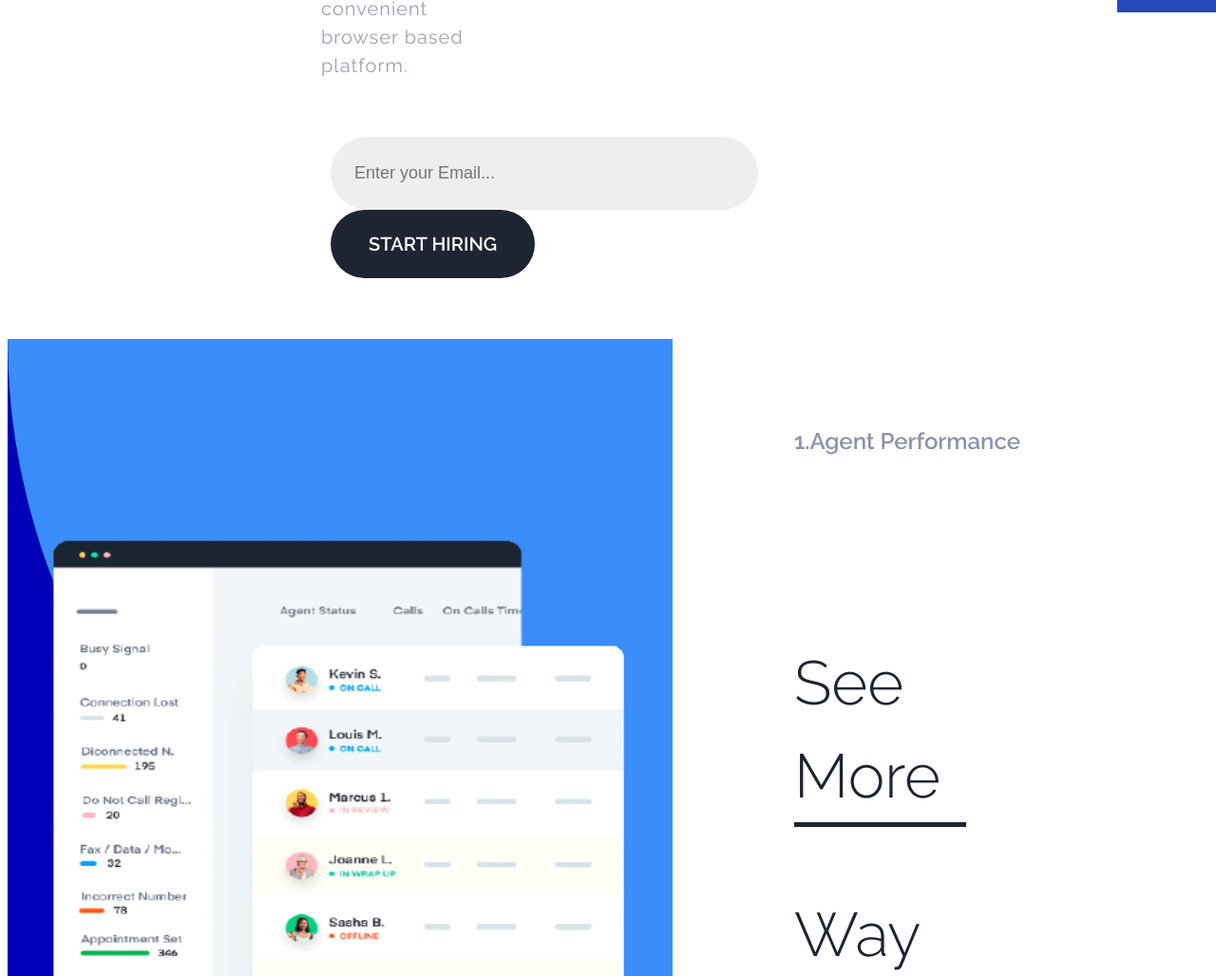
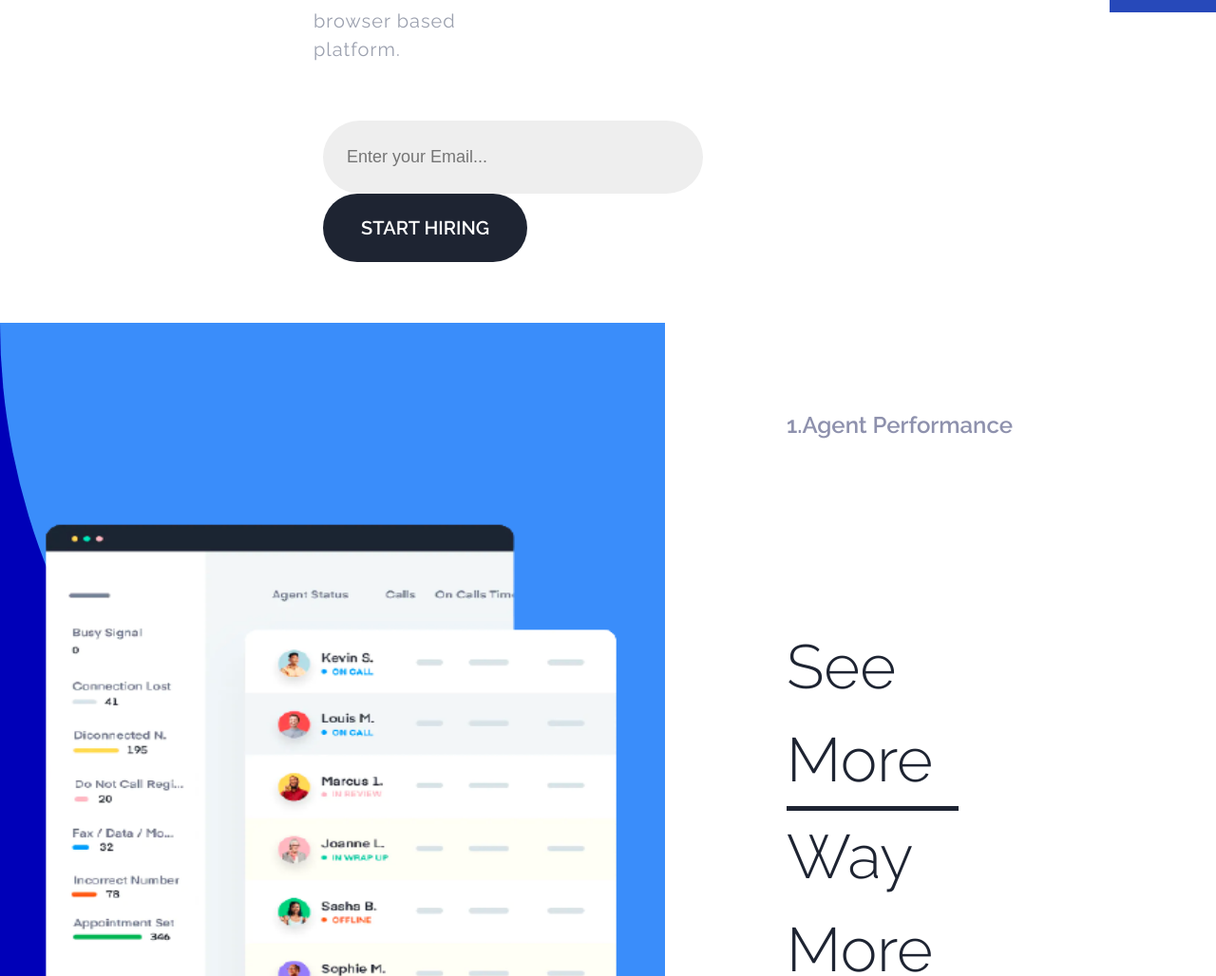
Before and after one commit to SyedHammad06/Sales-Project, a website: page index.html in a window 1280 px wide. Shown: the part 1085-2113 px from the top of the page at 95% size. Drawn offline with Linux system fonts and the light colour scheme.

Commit message:
fixing margin

```diff
--- a/CSS/style.css
+++ b/CSS/style.css
@@ -1,3 +1,8 @@
+*{
+    box-sizing: border-box;
+    padding: 0;
+    margin: 0;
+}
 .div-2{
     margin-top: 5%;
     height: 100rem;
--- a/index.html
+++ b/index.html
@@ -93,9 +93,6 @@
     </div>
   </div>
 </body>
-<<<<<<< Updated upstream
-=======
 <script src="anime.min.js"></script>
 <script src="./saif-script.js"></script>
->>>>>>> Stashed changes
 </html>
```
